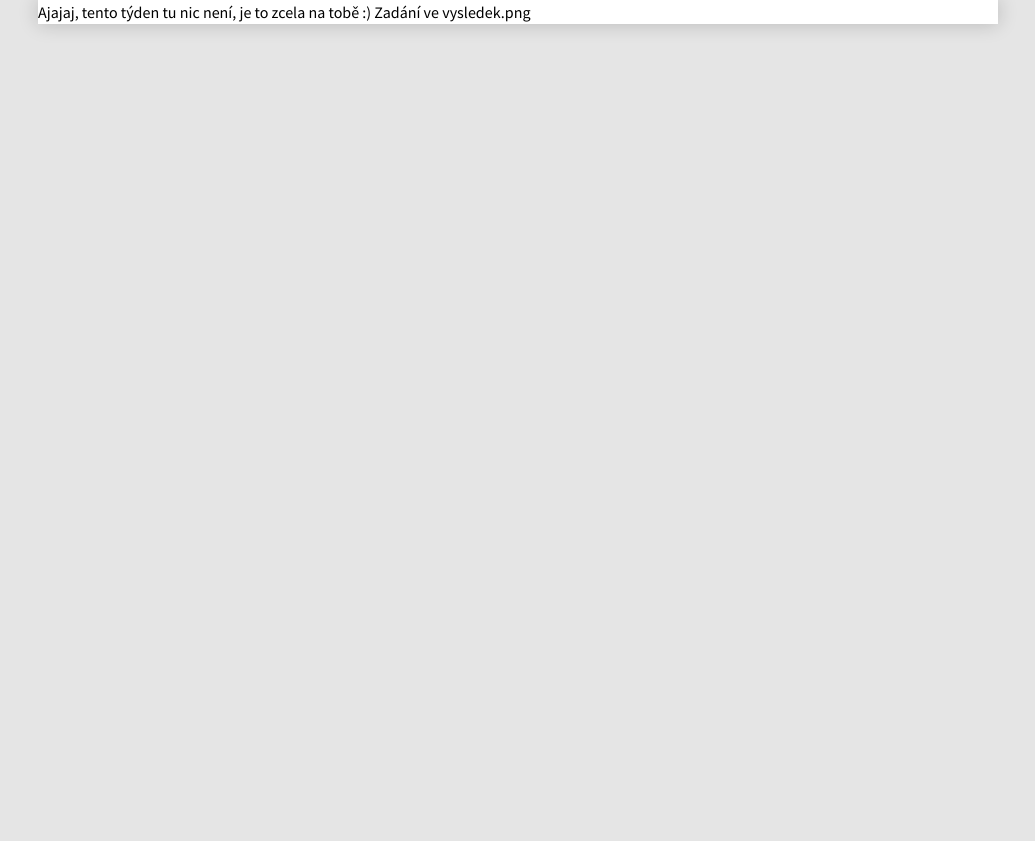
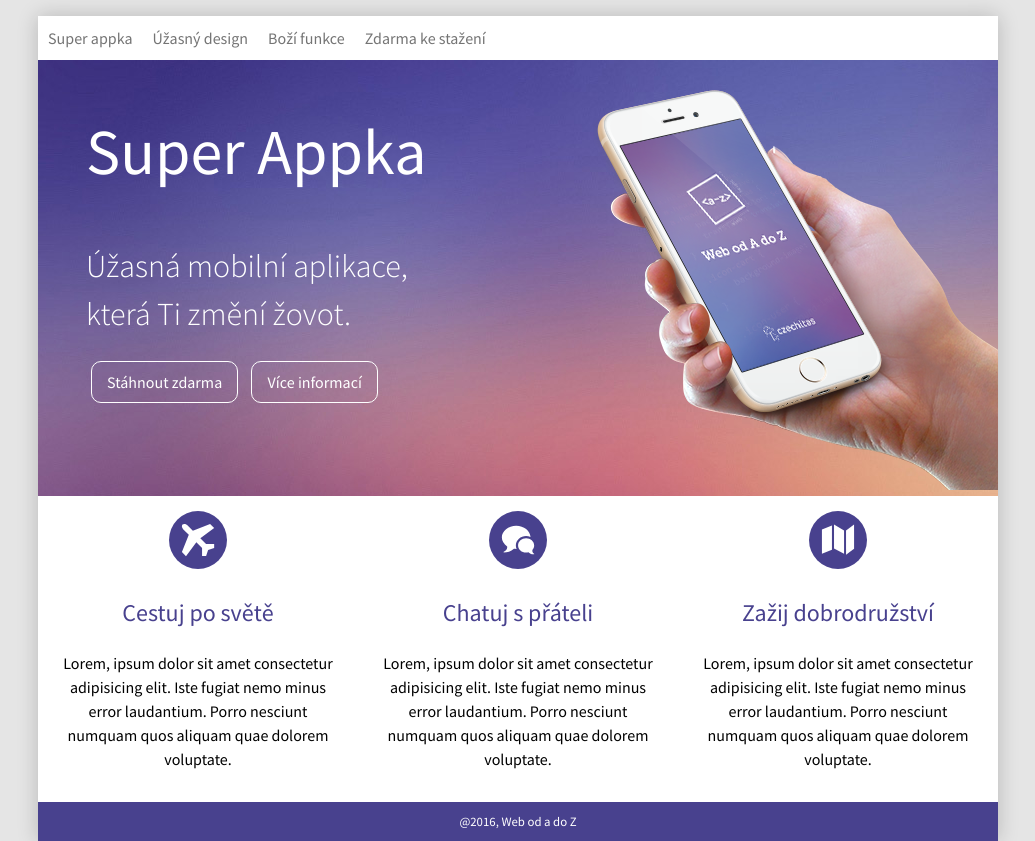
Before and after one commit to tvorimweb-2019-praha-podzim/projekt-4-super-appka-JanaNovotna, a plain HTML site: page index.html in a window 1280 px wide. Shown: the whole page, without its empty margins (122-1157 px from the left). Before the commit the page ends 800 px from the top, so only its background shows below. Drawn offline with Linux system fonts and the light colour scheme.

Commit message:
Hotový domácí úkol
Tak nějak no, bylo to náročný. :) Nějak jsem se nedokázala zbavit malé mezery pod obrázkem telefonu...

```diff
--- a/index.html
+++ b/index.html
@@ -10,11 +10,47 @@
         <div class="obal">
 
             <!-- tvoje HTML sem -->
-
-            Ajajaj, tento týden tu nic není, je to zcela na tobě :)
-
-            Zadání ve vysledek.png
-
+            <ul class="menu">
+                <li><a href="#" class="hlavni">Super appka</a></li>
+                <li><a href="#" class="hlavni">Úžasný design</a></li>
+                <li><a href="#" class="hlavni">Boží funkce</a></li>
+                <li><a href="#" class="hlavni">Zdarma ke stažení</a></li>
+            </ul>
+            <div class="appka">
+                <div class="vizual">
+                    <div>
+                        <h1>Super Appka</h1>
+                        <p class="popis">Úžasná mobilní aplikace,<br>
+                        která Ti změní žovot.</p>
+                        <a href="#" class="tlacitko">Stáhnout zdarma</a>
+                        <a href="#" class="tlacitko">Více informací</a>
+                    </div>
+                    <div class="telefon">
+                        <img src="images/telefon.png" class="obrazek">
+                    </div>
+                </div>
+                <div class="vlastnosti">
+                    <div class="odstavec">
+                    <img src="images/letadlo.svg" class="ikona">
+                    <h2>Cestuj po světě</h2>
+                    <p>Lorem, ipsum dolor sit amet consectetur adipisicing elit. Iste fugiat nemo minus error laudantium. Porro nesciunt numquam quos aliquam quae dolorem voluptate.</p>
+                    </div>
+                    <div class="odstavec">
+                    <img src="images/bubliny.svg" class="ikona">
+                    <h2>Chatuj s přáteli</h2>
+                    <p>Lorem, ipsum dolor sit amet consectetur adipisicing elit. Iste fugiat nemo minus error laudantium. Porro nesciunt numquam quos aliquam quae dolorem voluptate.</p>
+                    </div>
+                    <div class="odstavec">
+                    <img src="images/mapa.svg" class="ikona">
+                    <h2>Zažij dobrodružství</h2>
+                    <p>Lorem, ipsum dolor sit amet consectetur adipisicing elit. Iste fugiat nemo minus error laudantium. Porro nesciunt numquam quos aliquam quae dolorem voluptate.</p>
+                    </div>
+                </div>
+                <div class="paticka">
+                    @2016, Web od a do Z
+                </div>
+            </div>
+        </div>
 
 
 
--- a/style.css
+++ b/style.css
@@ -31,3 +31,109 @@ body {
 }
 
 /* ----- zde začni psát vlastní CSS ----- */
+
+
+/* ----- menu ----- */
+.menu {
+    display: flex;
+    list-style: none;
+    padding-left: 0;
+    margin-bottom: 0;
+}
+
+a.hlavni {
+    display: flex;
+    align-items: center;
+    text-decoration: none;
+    color: #747474;
+    padding: 10px;
+    height: 100%;
+}
+
+a.hlavni:hover  {
+    text-transform: uppercase;
+    background-color: #fff;
+    color: rgb(34, 33, 33);
+    font-weight: 700;
+}
+
+/* ----- aplikace ----- */
+
+.appka {
+    display: flex;
+    flex-direction: column;
+}
+
+.vizual {
+    display: flex;
+    justify-content: space-between;
+    background-image: url(images/pozadi.jpg);
+    color: #fff;
+    padding-left: 5%;
+}
+
+.telefon {
+    align-self: flex-end;
+}
+
+h1 {
+    font-size: 4em;
+    font-weight: 400;
+}
+
+.popis {
+    font-size: 2em;
+    font-weight: lighter;
+}
+
+.tlacitko {
+    padding: 15px;
+    border: 1px solid #fff;
+    border-radius: 10px;
+}
+
+a.tlacitko {
+    text-decoration: none;
+    padding: 10px 15px;
+    margin: 5px;
+    color: #fff;
+}
+
+a:hover {
+    background-color: #48418e;
+}
+
+img.obrazek {
+    padding-top: 30px;
+}
+
+/* ----- popis funkci ----- */
+
+.vlastnosti {
+    display: flex;
+}
+
+h2 {
+    font-size: 1,1em;
+    font-weight: 400;
+    color: #48418e;
+}
+
+.odstavec {
+   text-align: center;
+   margin: 15px;
+}
+
+.ikona {
+    max-width: 20%;
+}
+
+/* ----- paticka ----- */
+
+.paticka {
+    background-color: #48418e;
+    color: #fff;
+    text-align: center;
+    padding: 10px;
+    font-size: 0.8em;
+}
```
Also changed, not shown: 1 other file.
